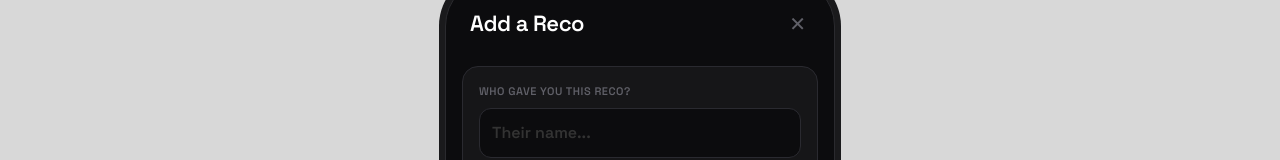
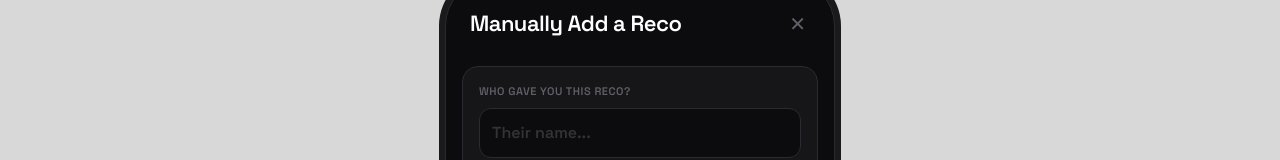
Before and after one commit to tylerhendy-design/recco, a Next.js app: page /send/manual in a window 1280 px wide. Shown: the top 160 px of the page. Built offline with nearby package versions, Linux system fonts and the light colour scheme.

Commit message:
Rename manual add page title

```diff
--- a/src/app/(app)/send/manual/page.tsx
+++ b/src/app/(app)/send/manual/page.tsx
@@ -92,7 +92,7 @@ function ManualAddInner() {
     return (
       <div className="flex flex-col flex-1 overflow-hidden">
         <StatusBar />
-        <NavHeader title="Add a Reco" closeHref="/home" />
+        <NavHeader title="Manually Add a Reco" closeHref="/home" />
         <div className="flex-1 flex flex-col items-center justify-center px-8 text-center gap-5">
           <div className="w-16 h-16 rounded-full bg-accent/15 border border-accent/30 flex items-center justify-center mb-1">
             <svg width="28" height="28" viewBox="0 0 24 24" fill="none" stroke="#D4E23A" strokeWidth="2" strokeLinecap="round" strokeLinejoin="round">
@@ -114,7 +114,7 @@ function ManualAddInner() {
   return (
     <div className="flex flex-col flex-1 overflow-hidden">
       <StatusBar />
-      <NavHeader title="Add a Reco" closeHref="/home" />
+      <NavHeader title="Manually Add a Reco" closeHref="/home" />
 
       <div className="flex-1 overflow-y-auto scrollbar-none px-4 pt-4 pb-6">
         <div className="bg-bg-card border border-border rounded-card px-4 py-4">
```
